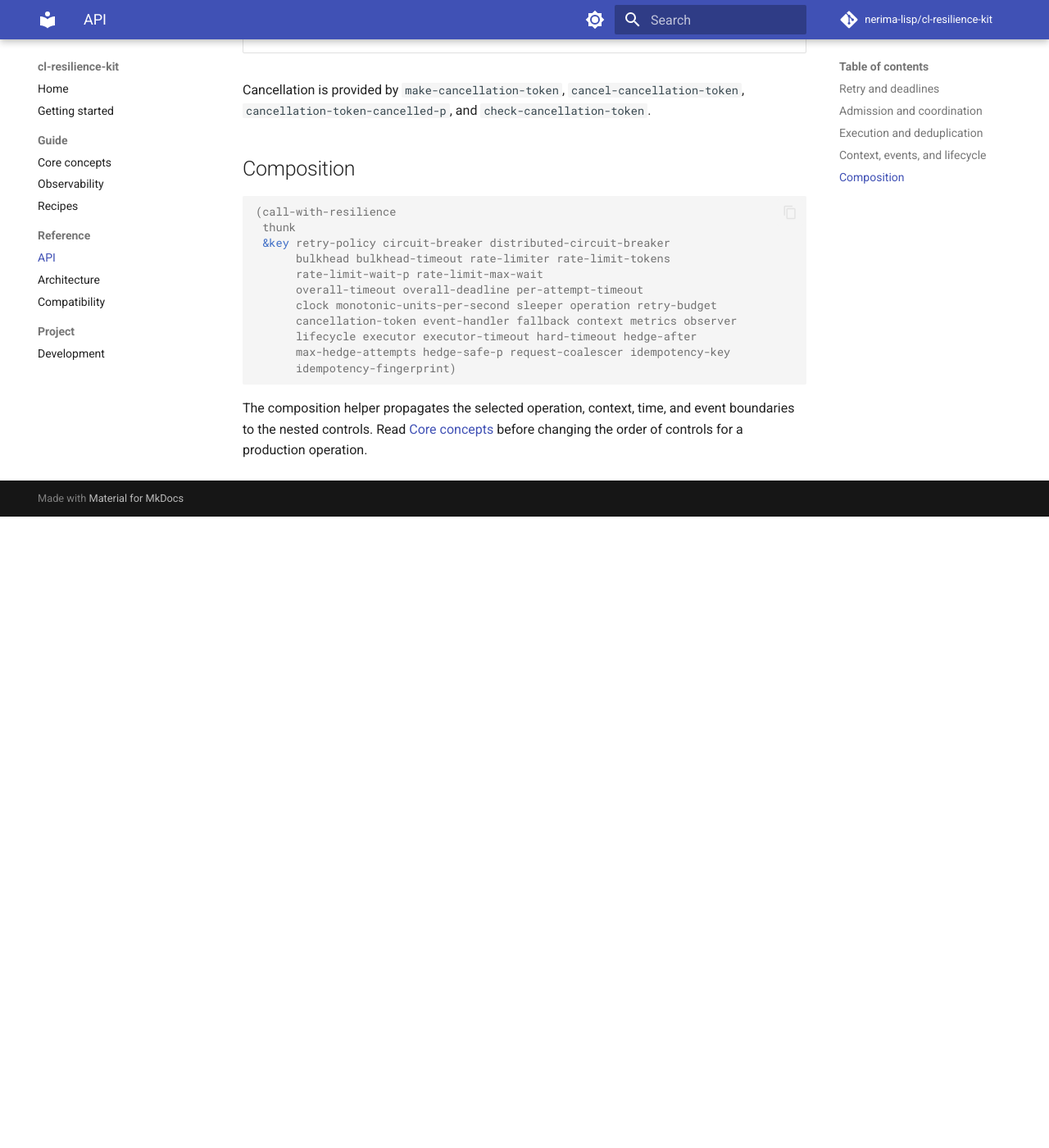
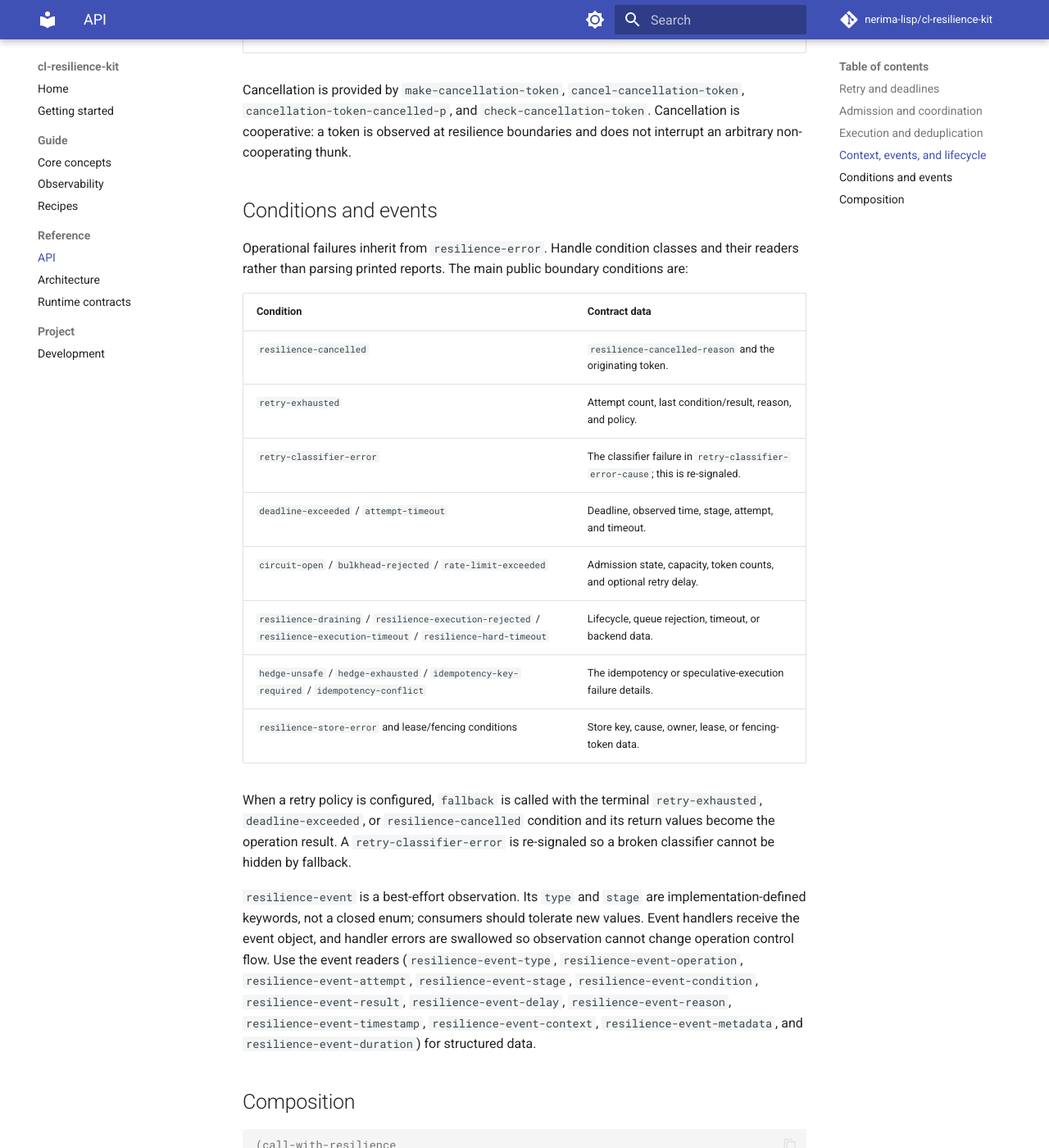
Before and after one commit to nerima-lisp/cl-resilience-kit, an MkDocs documentation site: the page built from docs/src/reference/api.md, in a window 1280 px wide and 1400 px high, scrolled down 3398 px. Shown: the whole window at 82% size. Built offline with MkDocs 1.6.1 and Material for MkDocs 9.7.7, drawn with Linux system fonts in a browser that asks for light colours; comment, search, counter and statistics services are not loaded; before the commit the page ends 4028 px from its top, so only the background shows below that.

Commit message:
Harden runtime contracts and hot paths

```diff
--- a/docs/mkdocs.yml
+++ b/docs/mkdocs.yml
@@ -47,6 +47,6 @@ nav:
   - Reference:
       - API: reference/api.md
       - Architecture: reference/architecture.md
-      - Compatibility: reference/compatibility.md
+      - Runtime contracts: reference/runtime-contracts.md
   - Project:
       - Development: project/development.md
--- a/docs/src/reference/api.md
+++ b/docs/src/reference/api.md
@@ -70,7 +70,41 @@ idempotency fingerprints as an error.
 
 Cancellation is provided by `make-cancellation-token`,
 `cancel-cancellation-token`, `cancellation-token-cancelled-p`, and
-`check-cancellation-token`.
+`check-cancellation-token`. Cancellation is cooperative: a token is observed at
+resilience boundaries and does not interrupt an arbitrary non-cooperating thunk.
+
+## Conditions and events
+
+Operational failures inherit from `resilience-error`. Handle condition classes
+and their readers rather than parsing printed reports. The main public boundary
+conditions are:
+
+| Condition | Contract data |
+| --- | --- |
+| `resilience-cancelled` | `resilience-cancelled-reason` and the originating token. |
+| `retry-exhausted` | Attempt count, last condition/result, reason, and policy. |
+| `retry-classifier-error` | The classifier failure in `retry-classifier-error-cause`; this is re-signaled. |
+| `deadline-exceeded` / `attempt-timeout` | Deadline, observed time, stage, attempt, and timeout. |
+| `circuit-open` / `bulkhead-rejected` / `rate-limit-exceeded` | Admission state, capacity, token counts, and optional retry delay. |
+| `resilience-draining` / `resilience-execution-rejected` / `resilience-execution-timeout` / `resilience-hard-timeout` | Lifecycle, queue rejection, timeout, or backend data. |
+| `hedge-unsafe` / `hedge-exhausted` / `idempotency-key-required` / `idempotency-conflict` | The idempotency or speculative-execution failure details. |
+| `resilience-store-error` and lease/fencing conditions | Store key, cause, owner, lease, or fencing-token data. |
+
+When a retry policy is configured, `fallback` is called with the terminal
+`retry-exhausted`, `deadline-exceeded`, or `resilience-cancelled` condition and
+its return values become the operation result. A `retry-classifier-error` is
+re-signaled so a broken classifier cannot be hidden by fallback.
+
+`resilience-event` is a best-effort observation. Its `type` and `stage` are
+implementation-defined keywords, not a closed enum; consumers should tolerate
+new values. Event handlers receive the event object, and handler errors are
+swallowed so observation cannot change operation control flow. Use the event
+readers (`resilience-event-type`, `resilience-event-operation`,
+`resilience-event-attempt`, `resilience-event-stage`, `resilience-event-condition`,
+`resilience-event-result`, `resilience-event-delay`,
+`resilience-event-reason`, `resilience-event-timestamp`, `resilience-event-context`,
+`resilience-event-metadata`, and `resilience-event-duration`) for structured
+data.
 
 ## Composition
 
```
Also changed, not shown: docs/src/getting-started.md (+1 -1 lines), docs/src/reference/compatibility.md (deleted, +0 -46 lines), docs/src/reference/runtime-contracts.md (added, +59 -0 lines), README.md, 14 other files.
